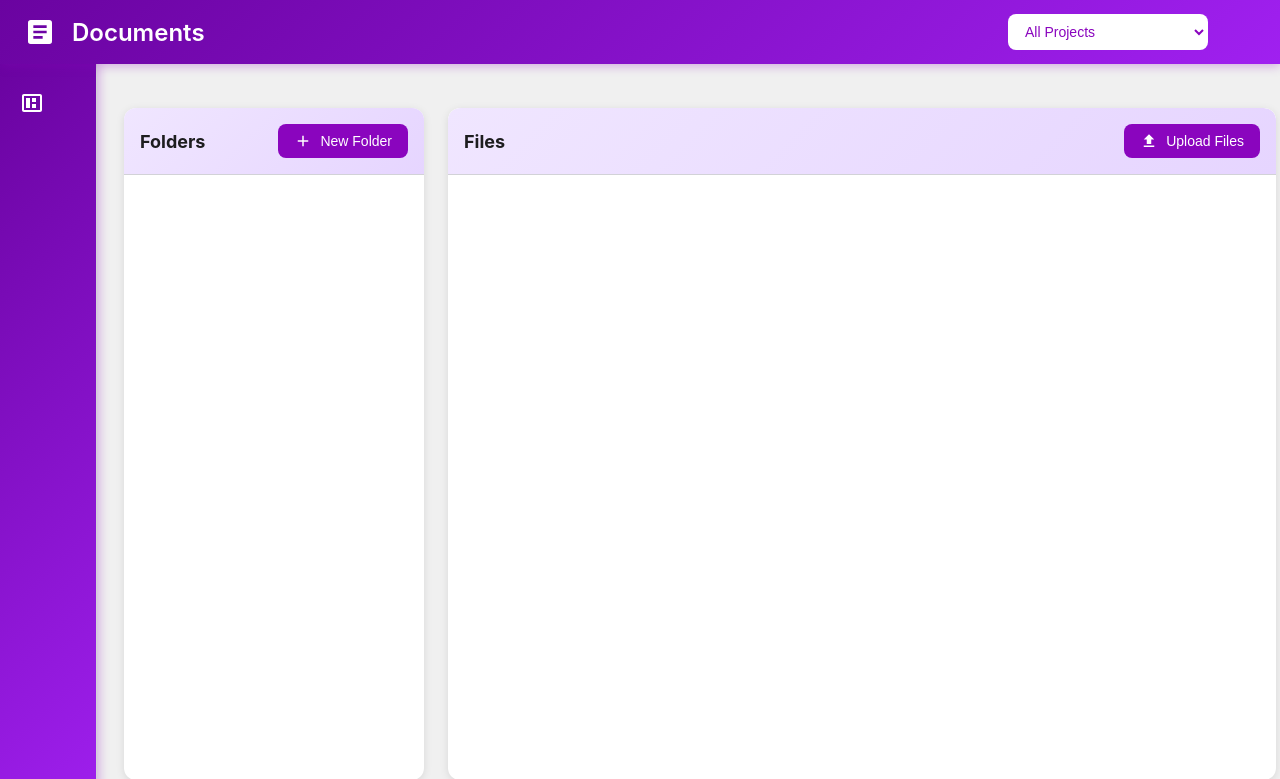
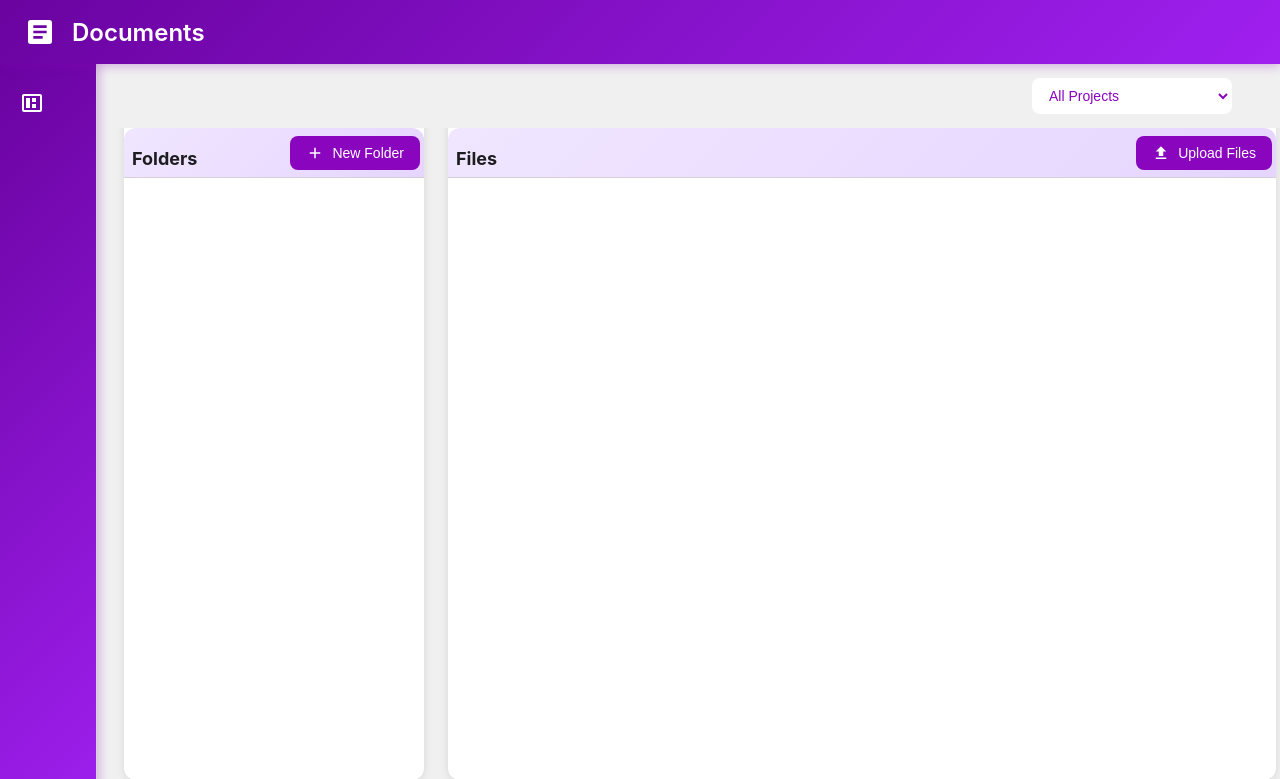
Before and after one commit to renatogritti/Deeply, a Flask app: template templates/docs.html in a window 1280 px wide. Shown: the top 779 px of the page. Run offline with Flask 3, Linux system fonts and the light colour scheme; the template is opened without the code that fills it, so the values that code supplies are empty.

Commit message:
ajustado a formatacao do Docs

```diff
--- a/static/css/docs.css
+++ b/static/css/docs.css
@@ -208,15 +208,18 @@
 
 .column-header {
     display: flex;
+    margin-top: 20px;
     justify-content: space-between;
     align-items: center;
-    padding: 16px;
+    padding: 4px;
     border-bottom: 1px solid var(--border-color);
 }
 
 .column-header h2 {
     margin: 0;
+    margin-top: 12px;
     font-size: 18px;
+    padding: 4px;
     color: var(--text-primary);
 }
 
--- a/templates/docs.html
+++ b/templates/docs.html
@@ -16,16 +16,6 @@
             </svg>
             <h1>Documents</h1>
         </div>
-        <div class="search-wrapper">
-            <div class="project-filter">
-                <select id="projectFilter" onchange="loadProjectDocs(this.value)">
-                    <option value="">All Projects</option>
-                    {% for project in projects %}
-                    <option value="{{ project.id }}">{{ project.name }}</option>
-                    {% endfor %}
-                </select>
-            </div>
-        </div>
     </div>
 
     <div class="sidebar">
@@ -35,6 +25,17 @@
             </svg>
             <span class="back-text">Back to Kanban</span>
         </a>
+    </div>
+
+    <div class="filter-header">
+        <div class="project-filter">
+            <select id="projectFilter" onchange="loadProjectDocs(this.value)">
+                <option value="">All Projects</option>
+                {% for project in projects %}
+                <option value="{{ project.id }}">{{ project.name }}</option>
+                {% endfor %}
+            </select>
+        </div>
     </div>
 
     <div class="frames-container">
```
